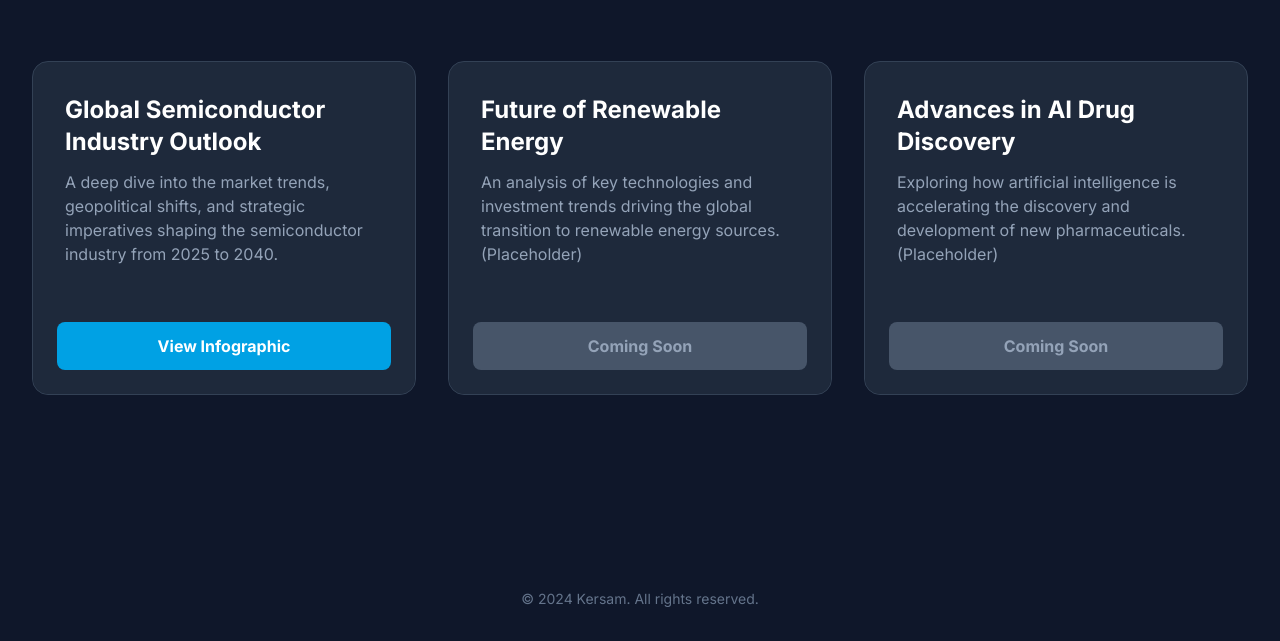
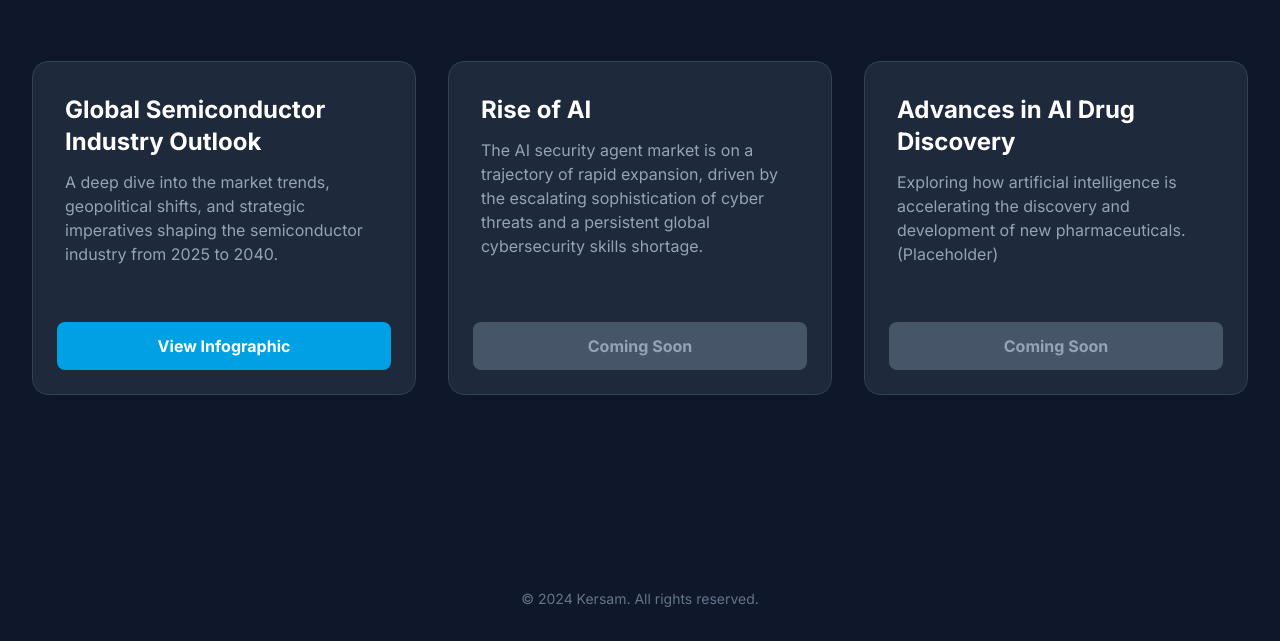
Before and after one commit to kersam/kersam.github.io, a plain HTML site: page index.html in a window 1280 px wide. Shown: the part 159-800 px from the top of the page. Drawn offline with nearby package versions, Linux system fonts and the light colour scheme.

Commit message:
Update index.html

```diff
--- a/index.html
+++ b/index.html
@@ -54,14 +54,14 @@
                     </div>
                 </div>
 
-                <!-- Card 2: Placeholder for another infographic -->
+                <!-- Card 2: Rise of AI -->
                 <div class="card rounded-2xl flex flex-col">
                     <div class="p-8 flex-grow">
-                        <h2 class="text-2xl font-bold text-white">Future of Renewable Energy</h2>
-                        <p class="mt-3 text-slate-400">An analysis of key technologies and investment trends driving the global transition to renewable energy sources. (Placeholder)</p>
+                        <h2 class="text-2xl font-bold text-white">Rise of AI</h2>
+                        <p class="mt-3 text-slate-400">The AI security agent market is on a trajectory of rapid expansion, driven by the escalating sophistication of cyber threats and a persistent global cybersecurity skills shortage.</p>
                     </div>
                     <div class="p-6 bg-slate-800 rounded-b-2xl">
-                        <a href="#" class="inline-block w-full text-center bg-slate-600 text-slate-400 font-bold py-3 px-6 rounded-lg cursor-not-allowed">
+                        <a href="RiseOfAI.html" class="inline-block w-full text-center bg-slate-600 text-slate-400 font-bold py-3 px-6 rounded-lg cursor-not-allowed">
                             Coming Soon
                         </a>
                     </div>
```
